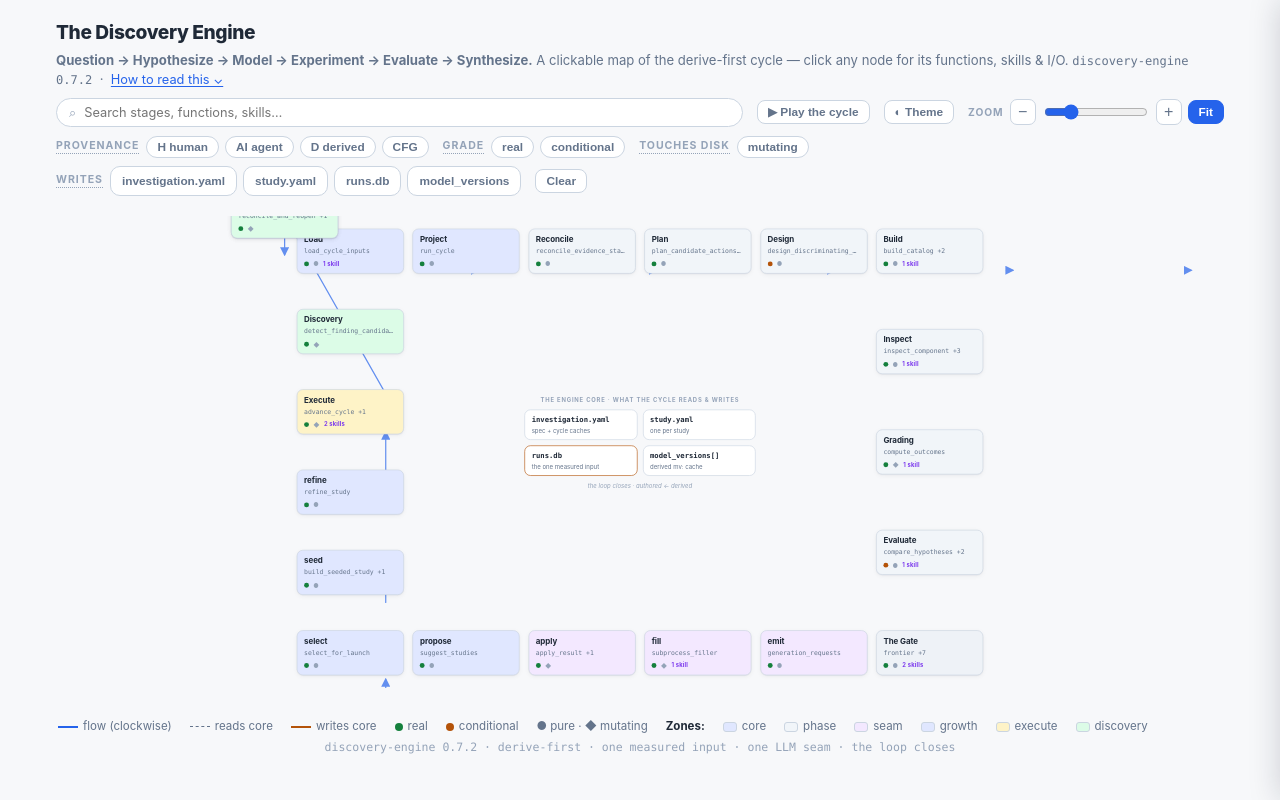
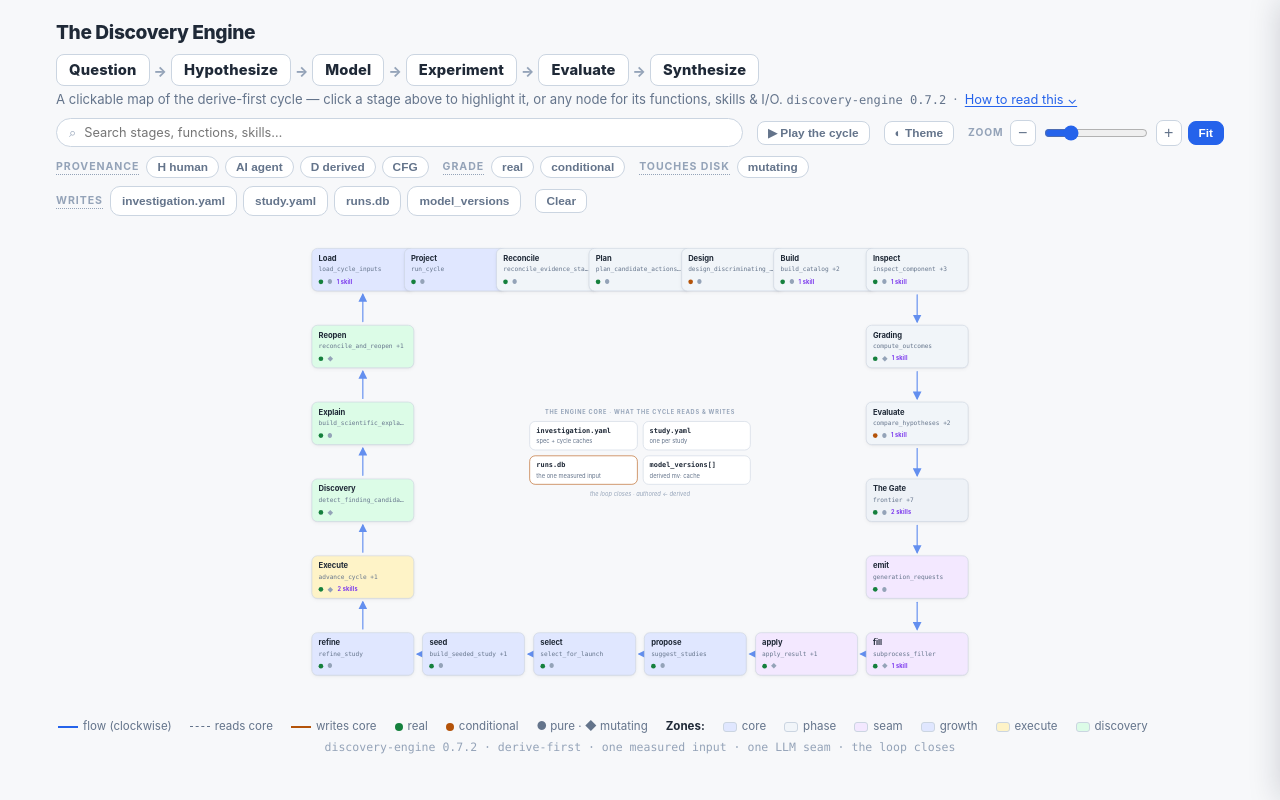
Before and after one commit to vivarium-collective/discovery-engine, a plain HTML site: page docs/cycle-map.html in a window 1280 px wide. Drawn offline with Linux system fonts and the light colour scheme.

Commit message:
fix(map): adaptive racetrack layout + a stage-highlight button row (#169)
The interactive cycle map hardcoded a 19-node racetrack; the 0.7.2 build-out added
two nodes (inspect, explain), so explain + reopen were never placed (stacked at the
top-left, clipped) and the perimeter arrows dangled. Two fixes:

- layout() now distributes ANY node count clockwise around the perimeter (horizontal
  rows carry the bulk, vertical sides a capped few), so the ring always closes.
- drawBase() draws edges from each node's known natural centre (recorded in place())
  plus its transform-free offset size, instead of a getBoundingClientRect/Z recovery
  that mislocated nodes when the fit-scale Z was stale — the arrows now track the cards.

Also: the six public stages (Question -> ... -> Synthesize) move to their own line as
a row of buttons; clicking one highlights that stage's cycle nodes and dims the rest
(reusing the existing .hl/.dim filter machinery, mutually exclusive with the other
filters). Embedded spec unchanged; drift test green.

```diff
--- a/docs/cycle-map.html
+++ b/docs/cycle-map.html
@@ -43,6 +43,11 @@ body{background:var(--bg);color:var(--ink);font-family:var(--sans);line-height:1
 a{color:var(--accent)}
 h1{font-size:1.2rem;font-weight:800;letter-spacing:-.02em;margin:0;text-wrap:balance}
 .sub{color:var(--muted);font-size:.82rem;margin:.25rem 0 0;line-height:1.4}
+.stages-nav{display:flex;flex-wrap:wrap;align-items:center;gap:5px 3px;margin:.45rem 0 .1rem}
+.stagebtn{border:1px solid var(--line);background:var(--surface);color:var(--ink);font:inherit;font-size:.92rem;font-weight:800;padding:4px 12px;border-radius:8px;cursor:pointer;letter-spacing:.01em;transition:background .12s,border-color .12s,color .12s}
+.stagebtn:hover{border-color:var(--accent);color:var(--accent)}
+.stagebtn[aria-pressed="true"]{background:var(--accent);border-color:var(--accent);color:#fff}
+.stage-arrow{color:var(--faint);font-weight:800;padding:0 1px;user-select:none}
 code,.mono{font-family:var(--mono);font-size:.92em}
 
 header.top{padding-block:10px 6px;position:relative}
@@ -229,7 +234,8 @@ footer{color:var(--faint);font-size:.72rem;text-align:center;padding:4px 0 26px;
 <div class="wrap">
   <header class="top">
     <h1>The Discovery Engine</h1>
-    <p class="sub"><strong>Question → Hypothesize → Model → Experiment → Evaluate → Synthesize.</strong> A clickable map of the derive-first cycle — click any node for its functions, skills &amp; I/O. <span class="mono" style="color:var(--muted)">discovery-engine 0.7.2</span> &nbsp;·&nbsp; <button class="linkbtn" data-pop="intro">How to read this ⌄</button></p>
+    <nav class="stages-nav" id="stagesNav" aria-label="Cycle stages — click a stage to highlight its nodes"></nav>
+    <p class="sub">A clickable map of the derive-first cycle — click a stage above to highlight it, or any node for its functions, skills &amp; I/O. <span class="mono" style="color:var(--muted)">discovery-engine 0.7.2</span> &nbsp;·&nbsp; <button class="linkbtn" data-pop="intro">How to read this ⌄</button></p>
     <div class="toolbar">
       <div class="search"><span style="color:var(--faint);font-size:.8rem">⌕</span><input id="q" placeholder="Search stages, functions, skills…" aria-label="Search" autocomplete="off"></div>
       <button class="iconbtn" id="play" aria-pressed="false">▶ Play the cycle</button>
@@ -1625,7 +1631,14 @@ function applyFit(){
   const zi=document.getElementById("zoom"); if(zi) zi.value=z.toFixed(2);
   const fb=document.getElementById("fit"); if(fb) fb.setAttribute("aria-pressed",String(userZoom==null));
 }
-function place(id,x,y){const el=document.getElementById("n-"+id);el.style.left=x+"px";el.style.top=y+"px";}
+const POS={};  // natural (pre-transform) centre of each node, the source of truth for edges
+function place(id,x,y){const el=document.getElementById("n-"+id);el.style.left=x+"px";el.style.top=y+"px";POS[id]={x,y};}
+// Natural geometry of a node: centre from POS, width/height from offset* (both transform-free),
+// so edges are drawn in the same natural coord space the SVG viewBox uses — immune to the stage's
+// fit-scale and its top-centre transform-origin (which make a getBoundingClientRect-based recovery
+// mislocate off-centre nodes).
+function natRect(id){const el=document.getElementById("n-"+id),P=POS[id]||{x:0,y:0};
+  return{cx:P.x,cy:P.y,w:el.offsetWidth,h:el.offsetHeight};}
 function layout(){
   const W=stage.clientWidth;
   stacked = W < 760;
@@ -1634,31 +1647,38 @@ function layout(){
   const cardW=176, gutter=20;
   const xL=cardW/2+gutter, xR=W-cardW/2-gutter;
   const topY=58, rowGap=132;
-  const bottomY=topY+5*rowGap;          // 5 vertical slots → room for 4 left-column nodes
+  // Adaptive racetrack: the loop is laid out clockwise around the perimeter for ANY node
+  // count. Horizontal rows carry the bulk; the two vertical sides take a capped few, split
+  // evenly so the ring always closes (no hardcoded 19 — new nodes just redistribute).
+  const N=CYCLE.length;
+  const nV=Math.min(5,Math.max(1,Math.round((N-6)/4)));   // nodes per vertical side
+  const nRight=nV, nLeft=nV, rem=N-nRight-nLeft;
+  const nTop=Math.ceil(rem/2), nBottom=rem-nTop;
+  const bottomY=topY+Math.max(5,nV+1)*rowGap;             // tall enough that cards never crowd
   const H=bottomY+58;
   naturalH=H;
   stage.style.height=H+"px";
-  // top row (6) left→right
-  const top=CYCLE.slice(0,6);
-  top.forEach((id,i)=>place(id, xL+(xR-xL)*i/5, topY));
-  // right column (3) top→bottom, aligned x=xR
-  const right=CYCLE.slice(6,9);
-  right.forEach((id,j)=>place(id, xR, topY+(bottomY-topY)*(j+1)/4));
-  // bottom row (6) right→left, y=bottomY
-  const bottom=CYCLE.slice(9,15);
-  bottom.forEach((id,k)=>place(id, xR-(xR-xL)*k/5, bottomY));
-  // left column (4) bottom→top, aligned x=xL
-  const left=CYCLE.slice(15,19);
-  left.forEach((id,m)=>place(id, xL, bottomY-(bottomY-topY)*(m+1)/5));
+  // top row: left→right
+  const top=CYCLE.slice(0,nTop);
+  top.forEach((id,i)=>place(id, xL+(xR-xL)*(nTop>1?i/(nTop-1):0.5), topY));
+  // right column: top→bottom, aligned x=xR
+  const right=CYCLE.slice(nTop,nTop+nRight);
+  right.forEach((id,j)=>place(id, xR, topY+(bottomY-topY)*(j+1)/(nRight+1)));
+  // bottom row: right→left, y=bottomY
+  const bottom=CYCLE.slice(nTop+nRight,nTop+nRight+nBottom);
+  bottom.forEach((id,k)=>place(id, xR-(xR-xL)*(nBottom>1?k/(nBottom-1):0), bottomY));
+  // left column: bottom→top, aligned x=xL
+  const left=CYCLE.slice(nTop+nRight+nBottom);
+  left.forEach((id,m)=>place(id, xL, bottomY-(bottomY-topY)*(m+1)/(nLeft+1)));
   // hub centered
   const hw=Math.min(380,(xR-xL)-2*cardW-10);
   hub.style.left=((xL+xR)/2 - hw/2)+"px"; hub.style.top=(topY+(bottomY-topY)/2-92)+"px";
   hub.style.width=hw+"px"; hub.style.transform="none";
   svg.setAttribute("width",W); svg.setAttribute("height",H); svg.setAttribute("viewBox",`0 0 ${W} ${H}`);
-  drawBase();
+  applyFit();                 // set the final zoom Z + transform BEFORE drawing SVG,
+  drawBase();                 // so rectOf() recovers natural coords with the correct Z
   if(lastSel){const n=byId[lastSel];clearDynamic();clearArtPulse();drawIO(n);}
-  if(writesArt)applyFilters();
-  applyFit();
+  if(writesArt||stageSel)applyFilters();
 }
 
 /* ---- edges: perimeter segments between consecutive cycle nodes ---- */
@@ -1675,16 +1695,15 @@ function drawBase(){
   if(stacked)return;
   const frag=document.createDocumentFragment();
   const order=CYCLE.concat([CYCLE[0]]); // close the loop
+  const gap=6;
   for(let i=0;i<order.length-1;i++){
-    const A=rectOf(document.getElementById("n-"+order[i]));
-    const B=rectOf(document.getElementById("n-"+order[i+1]));
-    const gap=6;
+    const A=natRect(order[i]), B=natRect(order[i+1]);
     if(Math.abs(A.cx-B.cx)<2){ // vertical
-      if(B.cy>A.cy)frag.appendChild(seg(A.cx,A.y+A.h+gap,B.cx,B.y-gap,"base"));
-      else frag.appendChild(seg(A.cx,A.y-gap,B.cx,B.y+B.h+gap,"base"));
+      if(B.cy>A.cy)frag.appendChild(seg(A.cx,A.cy+A.h/2+gap,B.cx,B.cy-B.h/2-gap,"base"));
+      else frag.appendChild(seg(A.cx,A.cy-A.h/2-gap,B.cx,B.cy+B.h/2+gap,"base"));
     }else if(Math.abs(A.cy-B.cy)<2){ // horizontal
-      if(B.cx>A.cx)frag.appendChild(seg(A.x+A.w+gap,A.cy,B.x-gap,B.cy,"base"));
-      else frag.appendChild(seg(A.x-gap,A.cy,B.x+B.w+gap,B.cy,"base"));
+      if(B.cx>A.cx)frag.appendChild(seg(A.cx+A.w/2+gap,A.cy,B.cx-B.w/2-gap,B.cy,"base"));
+      else frag.appendChild(seg(A.cx-A.w/2-gap,A.cy,B.cx+B.w/2+gap,B.cy,"base"));
     }else{ // fallback diagonal (shouldn't happen)
       frag.appendChild(seg(A.cx,A.cy,B.cx,B.cy,"base"));
     }
@@ -1776,6 +1795,7 @@ document.addEventListener("keydown",e=>{if(!lastSel)return;const t=e.target;if(t
 /* ---- filters ---- */
 const active={prov:new Set(),grade:new Set(),purity:new Set()};
 let writesArt=null;
+let stageSel=null;
 function applyFilters(){
   const any=active.prov.size||active.grade.size||active.purity.size;
   NODES.forEach(n=>{
@@ -1788,7 +1808,13 @@ function applyFilters(){
   });
   document.querySelectorAll(".art").forEach(a=>a.classList.remove("pulse-wr"));
   clearDynamic();
-  if(writesArt){
+  if(stageSel){
+    const st=SPEC.stages.find(s=>s.id===stageSel), set=new Set(st?st.nodes:[]);
+    document.querySelectorAll(".art").forEach(a=>a.classList.remove("dim"));
+    NODES.forEach(n=>{const el=document.getElementById("n-"+n.id);
+      if(set.has(n.id)){el.classList.add("hl");el.classList.remove("dim");}
+      else{el.classList.remove("hl");el.classList.add("dim");}});
+  }else if(writesArt){
     document.querySelectorAll(".art").forEach(a=>a.classList.toggle("dim",a.dataset.art!==writesArt));
     NODES.forEach(n=>{const el=document.getElementById("n-"+n.id);
       if(n.writes.includes(writesArt)){el.classList.add("hl");el.classList.remove("dim");spoke(n.id,writesArt,"wr");}
@@ -1803,6 +1829,7 @@ document.querySelectorAll(".pill[data-grade]").forEach(b=>b.addEventListener("cl
 document.querySelectorAll(".pill[data-purity]").forEach(b=>b.addEventListener("click",()=>tog(b,"purity","purity")));
 function tog(b,attr,key){
   writesArt=null;document.querySelectorAll(".pill.art").forEach(p=>p.setAttribute("aria-pressed","false"));
+  stageSel=null;document.querySelectorAll(".stagebtn").forEach(p=>p.setAttribute("aria-pressed","false"));
   const v=b.dataset[attr], on=b.getAttribute("aria-pressed")==="true";
   b.setAttribute("aria-pressed",String(!on));
   if(on)active[key].delete(v);else active[key].add(v);
@@ -1813,16 +1840,39 @@ function toggleWrites(id){
   const btn=document.querySelector(`.pill.art[data-writes="${id}"]`);
   if(writesArt===id){writesArt=null;btn&&btn.setAttribute("aria-pressed","false");}
   else{writesArt=id;document.querySelectorAll(".pill.art").forEach(p=>p.setAttribute("aria-pressed",String(p.dataset.writes===id)));
-    active.prov.clear();active.grade.clear();active.purity.clear();
-    document.querySelectorAll(".pill[data-prov],.pill[data-grade],.pill[data-purity]").forEach(p=>p.setAttribute("aria-pressed","false"));}
+    active.prov.clear();active.grade.clear();active.purity.clear();stageSel=null;
+    document.querySelectorAll(".pill[data-prov],.pill[data-grade],.pill[data-purity],.stagebtn").forEach(p=>p.setAttribute("aria-pressed","false"));}
   applyFilters();
 }
 document.getElementById("clear").addEventListener("click",()=>{
-  active.prov.clear();active.grade.clear();active.purity.clear();writesArt=null;
-  document.querySelectorAll(".pill").forEach(p=>p.setAttribute("aria-pressed","false"));
+  active.prov.clear();active.grade.clear();active.purity.clear();writesArt=null;stageSel=null;
+  document.querySelectorAll(".pill,.stagebtn").forEach(p=>p.setAttribute("aria-pressed","false"));
   document.querySelectorAll(".art").forEach(a=>a.classList.remove("dim","pulse-wr","pulse-rd"));
   applyFilters();
 });
+
+/* ---- stage buttons: the six public stages, each highlights its own cycle nodes ---- */
+function selectStage(id){
+  const was=stageSel;
+  active.prov.clear();active.grade.clear();active.purity.clear();writesArt=null;
+  document.querySelectorAll(".pill").forEach(p=>p.setAttribute("aria-pressed","false"));
+  stageSel=(was===id)?null:id;
+  document.querySelectorAll(".stagebtn").forEach(b=>b.setAttribute("aria-pressed",String(b.dataset.stage===stageSel)));
+  applyFilters();
+}
+(function buildStageNav(){
+  const nav=document.getElementById("stagesNav"); if(!nav)return;
+  (SPEC.stages||[]).forEach((s,i)=>{
+    if(i)nav.insertAdjacentHTML("beforeend",'<span class="stage-arrow" aria-hidden="true">→</span>');
+    const b=document.createElement("button");
+    b.type="button";b.className="stagebtn";b.dataset.stage=s.id;
+    b.setAttribute("aria-pressed","false");
+    b.textContent=s.name;
+    if(s.public||s.meaning)b.title=s.public||s.meaning;
+    b.addEventListener("click",()=>selectStage(s.id));
+    nav.appendChild(b);
+  });
+})();
 
 /* ---- search ---- */
 const q=document.getElementById("q");
```
